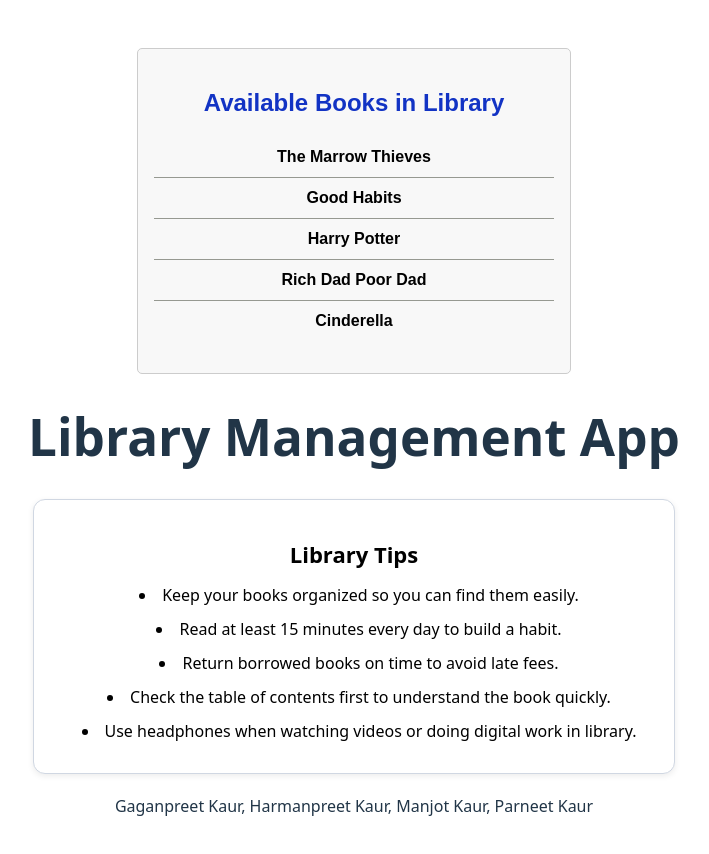
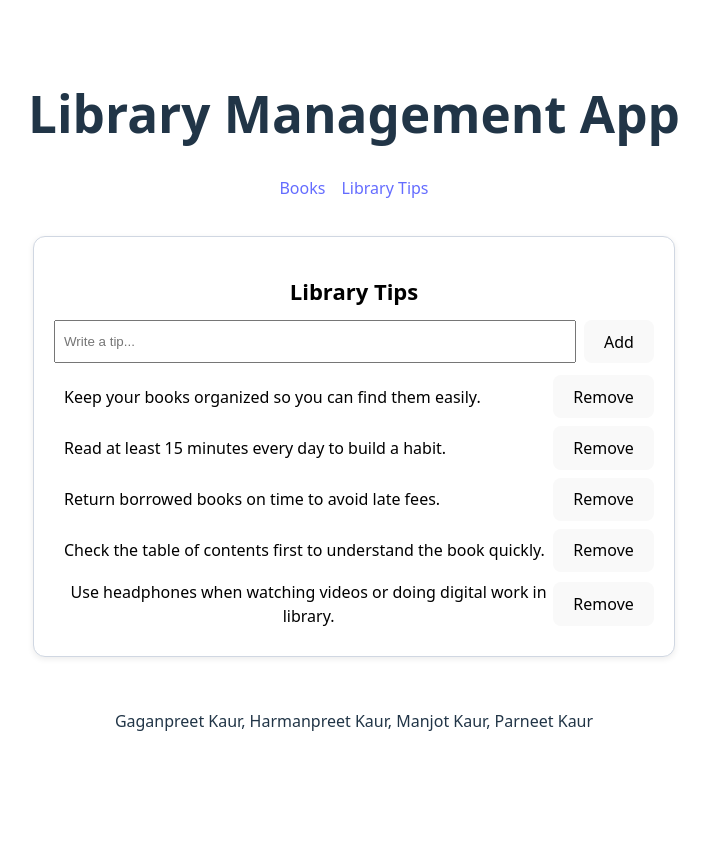
Before and after one commit to Gaganpreet-rrc/Full_Stack_Project_Sprint_01_New, a React (Vite) app in the folder sprint-01/: page /library-tips in a window 1280 px wide. Shown: the top 854 px of the page, without its empty margins (286-995 px from the left). After the commit the page ends 800 px from the top, so only its background shows below. Built offline with nearby package versions, Linux system fonts and the light colour scheme.

Commit message:
DID my part for sprint 02.

```diff
--- a/sprint-01/package.json
+++ b/sprint-01/package.json
@@ -11,7 +11,8 @@
   },
   "dependencies": {
     "react": "^19.2.0",
-    "react-dom": "^19.2.0"
+    "react-dom": "^19.2.0",
+    "react-router-dom": "^7.13.0"
   },
   "devDependencies": {
     "@eslint/js": "^9.39.1",
--- a/sprint-01/src/App.tsx
+++ b/sprint-01/src/App.tsx
@@ -1,25 +1,31 @@
-import './App.css'
-import LibraryTips from "./components/LibraryTips/LibraryTips";
+import "./App.css";
+import { BrowserRouter, Routes, Route, Link } from "react-router-dom";
 
-import BookList from './components/BookList/bookList'
-import LibraryTips from "./Components/LibraryTips/LibraryTips";
+import BookList from "./Components/BookList/bookList";
+import LibraryTipsPage from "./pages/LibraryTipsPage";
+
 function App() {
+  return (
+    <BrowserRouter>
+      <header>
+        <h1>Library Management App</h1>
 
-  return (
-    <>
-    <BookList />
-
-    <header>
-        <h1>Library Management App</h1>
+        <nav>
+          <Link to="/" style={{ marginRight: "1rem" }}>Books</Link>
+          <Link to="/library-tips">Library Tips</Link>
+        </nav>
       </header>
 
-      <LibraryTips />
+      <Routes>
+        <Route path="/" element={<BookList />} />
+        <Route path="/library-tips" element={<LibraryTipsPage />} />
+      </Routes>
 
       <footer>
         <p>Gaganpreet Kaur, Harmanpreet Kaur, Manjot Kaur, Parneet Kaur</p>
       </footer>
-    </>
-  )
+    </BrowserRouter>
+  );
 }
 
 export default App;
--- a/sprint-01/src/Components/LibraryTips/LibraryTips.css
+++ b/sprint-01/src/Components/LibraryTips/LibraryTips.css
@@ -32,3 +32,26 @@
   font-size: 16px;
   color: #000000;
 }
+
+.library-tips-form {
+  display: flex;
+  gap: 0.5rem;
+  margin-bottom: 0.75rem;
+}
+
+.library-tips-form input {
+  flex: 1;
+  padding: 0.5rem;
+}
+
+.library-tip-item {
+  display: flex;
+  justify-content: space-between;
+  align-items: center;
+  margin-bottom: 0.5rem;
+}
+
+.library-tips-error {
+  color: red;
+  margin: 0.5rem 0;
+}
--- a/sprint-01/src/Components/LibraryTips/LibraryTips.tsx
+++ b/sprint-01/src/Components/LibraryTips/LibraryTips.tsx
@@ -1,22 +1,68 @@
+import { useState } from "react";
 import "./LibraryTips.css";
 
+type Tip = {
+  id: number;
+  text: string;
+};
+
 export default function LibraryTips() {
-  const tips = [
+  const [tips, setTips] = useState<Tip[]>([
     { id: 1, text: "Keep your books organized so you can find them easily." },
     { id: 2, text: "Read at least 15 minutes every day to build a habit." },
     { id: 3, text: "Return borrowed books on time to avoid late fees." },
     { id: 4, text: "Check the table of contents first to understand the book quickly." },
     { id: 5, text: "Use headphones when watching videos or doing digital work in library." }
-  ];
+  ]);
+
+  const [newTip, setNewTip] = useState("");
+  const [error, setError] = useState("");
+
+  function addTip(e: React.FormEvent) {
+    e.preventDefault();
+
+    const trimmed = newTip.trim();
+
+    // Validation (I.2)
+    if (trimmed.length < 5) {
+      setError("Tip must be at least 5 characters.");
+      return;
+    }
+
+    setError("");
+
+    const nextId = tips.length ? Math.max(...tips.map((t) => t.id)) + 1 : 1;
+
+    setTips((prev) => [...prev, { id: nextId, text: trimmed }]);
+    setNewTip("");
+  }
+
+  function removeTip(id: number) {
+    setTips((prev) => prev.filter((t) => t.id !== id));
+  }
 
   return (
     <section className="library-tips-section">
       <h2 className="library-tips-title">Library Tips</h2>
 
+      {/* I.2 Form Component */}
+      <form onSubmit={addTip} className="library-tips-form">
+        <input
+          value={newTip}
+          onChange={(e) => setNewTip(e.target.value)}
+          placeholder="Write a tip..."
+        />
+        <button type="submit">Add</button>
+      </form>
+
+      {error && <p className="library-tips-error">{error}</p>}
+
+      {/* I.3 List + Remove */}
       <ul className="library-tips-list">
         {tips.map((tip) => (
           <li key={tip.id} className="library-tip-item">
-            {tip.text}
+            <span>{tip.text}</span>
+            <button onClick={() => removeTip(tip.id)}>Remove</button>
           </li>
         ))}
       </ul>
--- /dev/null
+++ b/sprint-01/src/pages/LibraryTipsPage.tsx
@@ -0,0 +1,9 @@
+import LibraryTips from "../Components/LibraryTips/LibraryTips";
+
+export default function LibraryTipsPage() {
+  return (
+    <main style={{ padding: "1rem" }}>
+      <LibraryTips />
+    </main>
+  );
+}
```
Also changed, not shown: 1 other file (tests, documents, lock files or other folders).
